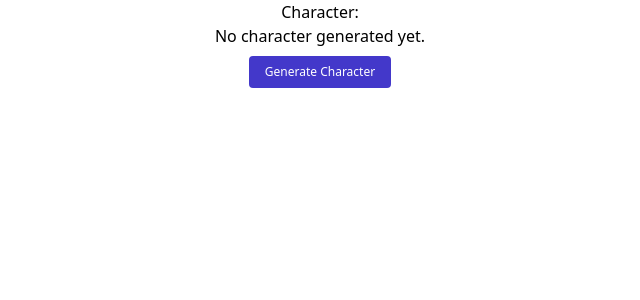
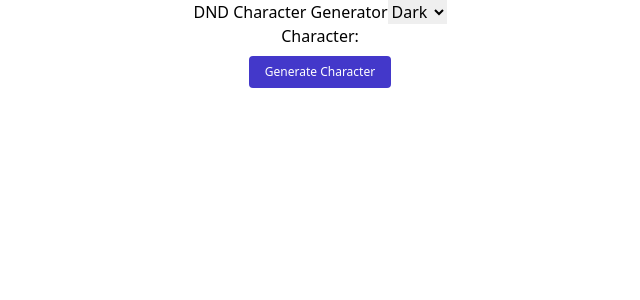
Before and after one commit to cydexx/dnd-character-generator, a Next.js app: page / in a window 1280 px wide. Shown: the top 300 px of the page, without its empty margins (320-960 px from the left). Built offline with nearby package versions, Linux system fonts and the light colour scheme.

Commit message:
theme swapper and some api issue fix

```diff
--- a/package.json
+++ b/package.json
@@ -14,6 +14,7 @@
         "eslint": "8.38.0",
         "eslint-config-next": "13.3.0",
         "next": "13.3.0",
+        "next-themes": "^0.2.1",
         "openai": "^3.2.1",
         "postcss": "8.4.21",
         "react": "18.2.0",
--- /dev/null
+++ b/src/components/CharacterCard.jsx
@@ -0,0 +1,72 @@
+import React, { useState, useEffect } from "react"
+
+export default function CharacterCard() {
+    const [character, setCharacter] = useState(null)
+    const [error, setError] = useState(false)
+    const [loading, setLoading] = useState(false)
+    //!TO-DO: generate char buttonuna basılınca buton disable olacak ve karakterin özelliklerinin
+    //! geleceği div oluşacak
+
+    async function generateCharacter(e) {
+        e.preventDefault()
+        setLoading(true)
+        const res = await fetch("/api/generate-character").then((r) => r.json())
+
+        setCharacter(res.character)
+        setLoading(false)
+    }
+
+    return (
+        <div className="flex flex-col items-center justify-center">
+            <h1>Character:</h1>
+            {loading ? (
+                <div className="bg-green-500 ">
+                    <p>
+                        Creating character... This may take some time, please
+                        wait.
+                    </p>
+                </div>
+            ) : (
+                <></>
+            )}
+            {character ? (
+                <div className="p-5 bg-indigo-400 border border-indigo-700 rounded-2xl">
+                    <p>Name: {character.FirstName}</p>
+                    <p>LastName: {character.LastName}</p>
+                    <p>Gender: {character.Gender}</p>
+                    <p>Age: {character.Age}</p>
+                    <p>Race: {character.Race}</p>
+                    <p>Nickname: {character.Nickname}</p>
+                    <p>Equipments: {character.Equipments}</p>
+                    <p>WeaponType: {character.WeaponType}</p>
+                    <p>WeaponName: {character.WeaponName}</p>
+                    <li className="list-none">
+                        <p>Level: {character.Stats.Level}</p>
+                        <p>Strength: {character.Stats.Strength}</p>
+                        <p>Dexterity: {character.Stats.Dexterity}</p>
+                        <p>Constitution: {character.Stats.Constitution}</p>
+                        <p>Intelligence: {character.Stats.Intelligence}</p>
+                        <p>Wisdom: {character.Stats.Wisdom}</p>
+                        <p>Charisma: {character.Stats.Charisma}</p>
+                    </li>
+
+                    <p>Lore: {character.Lore}</p>
+                </div>
+            ) : (
+                <></>
+            )}
+            {error && (
+                <div className="bg-red-500 text-white p-4 rounded-md text-[15px] text-center">
+                    {error}
+                </div>
+            )}
+            <button
+                onClick={generateCharacter}
+                disabled={loading}
+                className="mx-2 my-2 disabled:cursor-not-allowed bg-indigo-700 transition duration-150 ease-in-out hover:bg-indigo-600 rounded text-white px-4 py-2 text-xs"
+            >
+                {loading ? "Generating Character" : "Generate Character"}
+            </button>
+        </div>
+    )
+}
--- /dev/null
+++ b/src/components/Header.jsx
@@ -0,0 +1,24 @@
+import React from "react"
+import { useTheme } from "next-themes"
+
+const ThemeSwitch = () => {
+    const { theme, setTheme } = useTheme()
+
+    return (
+        <select value={theme} onChange={(e) => setTheme(e.target.value)}>
+            {/* <option value="system">System</option> */}
+            <option value="dark">Dark</option>
+            <option value="light">Light</option>
+        </select>
+    )
+}
+export default function Header() {
+    return (
+        <>
+            <header className="flex flex-row items-center justify-center ">
+                DND Character Generator
+                <ThemeSwitch />
+            </header>
+        </>
+    )
+}
--- a/src/pages/_app.js
+++ b/src/pages/_app.js
@@ -1,5 +1,10 @@
-import '@/styles/globals.css'
+import "@/styles/globals.css"
+import { ThemeProvider } from "next-themes"
 
 export default function App({ Component, pageProps }) {
-  return <Component {...pageProps} />
+    return (
+        <ThemeProvider attribute="class">
+            <Component {...pageProps} />
+        </ThemeProvider>
+    )
 }
--- a/src/pages/_document.js
+++ b/src/pages/_document.js
@@ -1,10 +1,10 @@
-import { Html, Head, Main, NextScript } from 'next/document'
+import { Html, Head, Main, NextScript } from "next/document"
 
 export default function Document() {
     return (
         <Html lang="en">
             <Head />
-      <body>
+            <body className="bg-white text-black dark:bg-black dark:text-white">
                 <Main />
                 <NextScript />
             </body>
--- a/src/pages/api/generate-character.js
+++ b/src/pages/api/generate-character.js
@@ -46,12 +46,13 @@ export default async function handler(req, res) {
             },
             {
                 role: "user",
-                content: "twin fairy sisters sourcerer and barbarian ",
+                content: "generate",
             },
         ],
     })
-    //  console.log(completion.data.choices[0].message.content)
-    //  const character = JSON.parse(completion.data.choices[0].message.content)
 
-    res.status(200).json(completion.data.choices[0].message.content)
+    const character = JSON.parse(completion.data.choices[0].message.content)
+    console.log(character)
+
+    res.status(200).json({ character })
 }
--- a/src/pages/index.js
+++ b/src/pages/index.js
@@ -1,58 +1,12 @@
 import React, { useState, useEffect } from "react"
+import CharacterCard from "@/components/CharacterCard"
+import Header from "@/components/Header"
 
 export default function Home() {
-    const [character, setCharacter] = useState(null)
-    const [error, setError] = useState(false)
-    const [loading, setLoading] = useState(false)
-    //!TO-DO: generate char buttonuna basılınca buton disable olacak ve karakterin özelliklerinin
-    //! geleceği div oluşacak
-
-    async function generateCharacter(e) {
-        e.preventDefault()
-        setLoading(true)
-        const res = await fetch("/api/generate-character").then((r) => r.json())
-
-        setCharacter(res.character)
-        setLoading(false)
-    }
-
     return (
-        <div className="flex flex-col items-center justify-center">
-            <h1>Character:</h1>
-            {character ? (
-                <div className="p-5 bg-indigo-400 border border-indigo-700 rounded-2xl">
-                    <p>Name: {character.FirstName}</p>
-                    <p>LastName: {character.LastName}</p>
-                    <p>Gender: {character.Gender}</p>
-                    <p>Age: {character.Age}</p>
-                    <p>Race: {character.Race}</p>
-                    <p>Nickname: {character.Nickname}</p>
-                    <p>EquipmentType: {character.EquipmentType}</p>
-                    <p>EquipmentName: {character.EquipmentName}</p>
-                    <p>Level: {character.Level}</p>
-                    <p>Strength: {character.Strength}</p>
-                    <p>Dexterity: {character.Dexterity}</p>
-                    <p>Constitution: {character.Constitution}</p>
-                    <p>Intelligence: {character.Intelligence}</p>
-                    <p>Wisdom: {character.Wisdom}</p>
-                    <p>Charisma: {character.Charisma}</p>
-                    <p>Lore: {character.Lore}</p>
-                </div>
-            ) : (
-                <p>No character generated yet.</p>
-            )}
-            {error && (
-                <div className="bg-red-500 text-white p-4 rounded-md text-[15px] text-center">
-                    {error}
-                </div>
-            )}
-            <button
-                onClick={generateCharacter}
-                disabled={loading}
-                className="mx-2 my-2 bg-indigo-700 transition duration-150 ease-in-out hover:bg-indigo-600 rounded text-white px-4 py-2 text-xs"
-            >
-                {loading ? "Generating Character" : "Generate Character"}
-            </button>
-        </div>
+        <>
+            <Header />
+            <CharacterCard />
+        </>
     )
 }
--- a/tailwind.config.js
+++ b/tailwind.config.js
@@ -1,18 +1,13 @@
 /** @type {import('tailwindcss').Config} */
 module.exports = {
-  content: [
-    './src/pages/**/*.{js,ts,jsx,tsx}',
-    './src/components/**/*.{js,ts,jsx,tsx}',
-    './src/app/**/*.{js,ts,jsx,tsx}',
-  ],
-  theme: {
-    extend: {
-      backgroundImage: {
-        'gradient-radial': 'radial-gradient(var(--tw-gradient-stops))',
-        'gradient-conic':
-          'conic-gradient(from 180deg at 50% 50%, var(--tw-gradient-stops))',
-      },
+    darkMode: "class",
+    content: [
+        "./src/pages/**/*.{js,ts,jsx,tsx}",
+        "./src/components/**/*.{js,ts,jsx,tsx}",
+        "./src/app/**/*.{js,ts,jsx,tsx}",
+    ],
+    theme: {
+        extend: {},
     },
-  },
-  plugins: [],
+    plugins: [],
 }
```
Also changed, not shown: 1 other file (tests, documents, lock files or other folders). Lines whose indentation alone changed are shown as unchanged.
